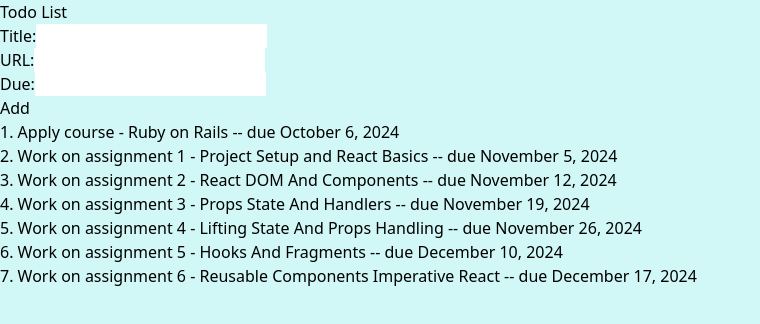
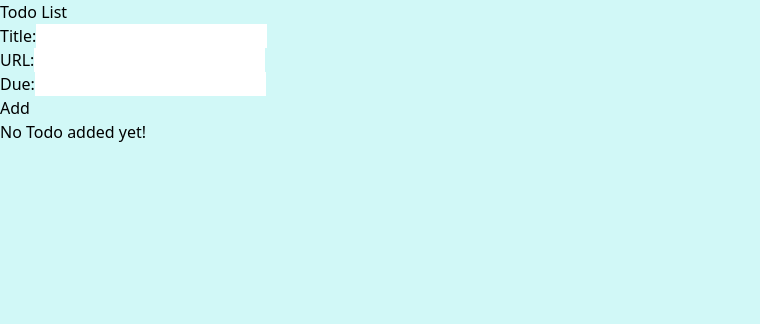
Before and after one commit to Sisi-tech/react-todo, a React (Vite) app: page / in a window 1280 px wide. Shown: the top 324 px of the page, without its empty margins (0-760 px from the left). Built offline with nearby package versions, Linux system fonts and the light colour scheme.

Commit message:
week4 - Lifting state and props handling

```diff
--- a/src/AddTodoForm.jsx
+++ b/src/AddTodoForm.jsx
@@ -1,56 +1,41 @@
 import { useState } from 'react';
 
-const AddTodoForm = (props) => {
+const AddTodoForm = ({ onAddTodo }) => {
     const [todoTitle, setTodoTitle] = useState("");
     const [url, setUrl] = useState("");
-    const [due, setDue] = useState("");
+    const [dueDate, setDueDate] = useState("");
+    const handleTitleChange = (e) => {
+        const newTodoTitle = e.target.value
+        setTodoTitle(newTodoTitle)
+    }
+    const handleUrlChange = (e) => {
+        setUrl(e.target.value)
+    }
+    const handleDueDate = (e) => {
+        setDueDate(e.target.value);
+    }
 
     const handleAddTodo = (e) => {
         e.preventDefault();
-
-        const titleValue = e.target.elements.title.value;
-        console.log("Todo Title:", titleValue);
-
-        props.onAddTodo(titleValue);
-
+        if (todoTitle.trim() === "") return;
+        onAddTodo({ title: todoTitle, url: url, due: dueDate})
         setTodoTitle("");
         setUrl("");
-        setDue("");
-    };
+        setDueDate("");
+    }
     return (
         <form onSubmit={handleAddTodo} className="flex flex-col gap-4 bg-cyan-50 w-[70%] p-10 justify-center items-center shadow-md rounded-md">
             <div className="flex gap-2 items-center">
                 <label htmlFor="todoTitle">Title:</label>
-                <input
-                    type="text"
-                    id="todoTitle"
-                    name="title"
-                    value={todoTitle}
-                    onChange={(e) => setTodoTitle(e.target.value)}
-                    className="w-[400px] p-1 rounded-sm bg-gray-100 border border-gray-300"
-                />
+                <input type="text" id="todoTitle" value={todoTitle} onChange={handleTitleChange} className="w-[400px] p-1 rounded-sm bg-gray-100 border border-gray-300" />
             </div>
             <div className="flex gap-2 items-center">
                 <label htmlFor="url">URL:</label>
-                <input
-                    type="text"
-                    id="url"
-                    name="url"
-                    value={url}
-                    onChange={(e) => setUrl(e.target.value)}
-                    className="w-[400px] p-1 rounded-sm bg-gray-100 border border-gray-300"
-                />
+                <input type="text" id="url" value={url} onChange={handleUrlChange} className="w-[400px] p-1 rounded-sm bg-gray-100 border border-gray-300" />
             </div>
             <div className="flex gap-2 items-center">
                 <label htmlFor="due">Due:</label>
-                <input
-                    type="text"
-                    id="due"
-                    name="due"
-                    value={due}
-                    onChange={(e) => setDue(e.target.value)}
-                    className="w-[400px] p-1 rounded-sm bg-gray-100 border border-gray-300"
-                />
+                <input type="text" id="due" value={dueDate} onChange={handleDueDate} className="w-[400px] p-1 rounded-sm bg-gray-100 border border-gray-300" />
             </div>
             <button type="submit" className="bg-gray-100 p-1 pl-4 pr-4 rounded-full hover:bg-gray-300">
                 Add
--- a/src/App.jsx
+++ b/src/App.jsx
@@ -1,19 +1,21 @@
-import React from 'react';
-import { useState } from 'react';
+import React, { useState } from 'react';
 import TodoList from './TodoList';
 import AddTodoForm from './AddTodoForm';
 
 function App() {
-  const [newTodo, setNewTodo] = useState("");
+  const [todoList, setTodoList] = useState([]);
+
+  const addTodo = (newTodo) => {
+    setTodoList([...todoList, newTodo]);
+  }
 
   return (
     <div className="w-full flex flex-col justify-center items-center p-10 gap-4">
       <h2 className='text-2xl font-serif font-bold'>Todo List</h2>
-      <AddTodoForm onAddTodo={setNewTodo}/>
-      <p>{newTodo}</p>
-      <TodoList />
+      <AddTodoForm onAddTodo={addTodo} />
+      <TodoList todoList={todoList} />
     </div>
   )
-};
+}
 
 export default App
--- a/src/TodoList.jsx
+++ b/src/TodoList.jsx
@@ -1,16 +1,21 @@
-import lists from './Data.jsx';
-import TodoListItem from './TodoListItem.jsx';
+const TodoList = ({ todoList }) => {
+  return (
+    <ul className="flex flex-col gap-2 text-lg">
+      {todoList.length > 0 ? (
+        todoList.map((item, index) => (
+          <li key={item.id || index} className="hover:shadow-xl shadow-gray-400 p-2">
+            <span>{index + 1}.</span>
+            <a href={item.url} alt={item.title} className="font-bold">
+              {item.title}
+            </a>
+            <span> -- due {item.due}</span>
+          </li>
+        ))
+      ) : (
+        <li className="text-gray-500">No Todo added yet!</li>
+      )}
+    </ul>
+  );
+};
 
-const TodoList = () => {
-    return (
-      <ul className='flex flex-col gap-2 text-lg'>
-        {
-          lists.map((todo) => (
-            <TodoListItem key={todo.id} todo={todo} />
-          ))
-        }
-      </ul>
-    );
-  }
-
-  export default TodoList;
+export default TodoList;
--- a/src/TodoListItem.jsx
+++ /dev/null
@@ -1,13 +0,0 @@
-
-const TodoListItem = (props) => {
-    const { id, title, url, due } = props.todo;
-    return (
-        <li className="hover:shadow-xl shadow-gray-400 p-2">
-            <span>{id + 1}. </span>
-            <a href={url} alt={title} className="font-bold">{title}</a>
-            <span> -- due {due}</span>
-        </li>
-    );
-};
-
-export default TodoListItem;
```
